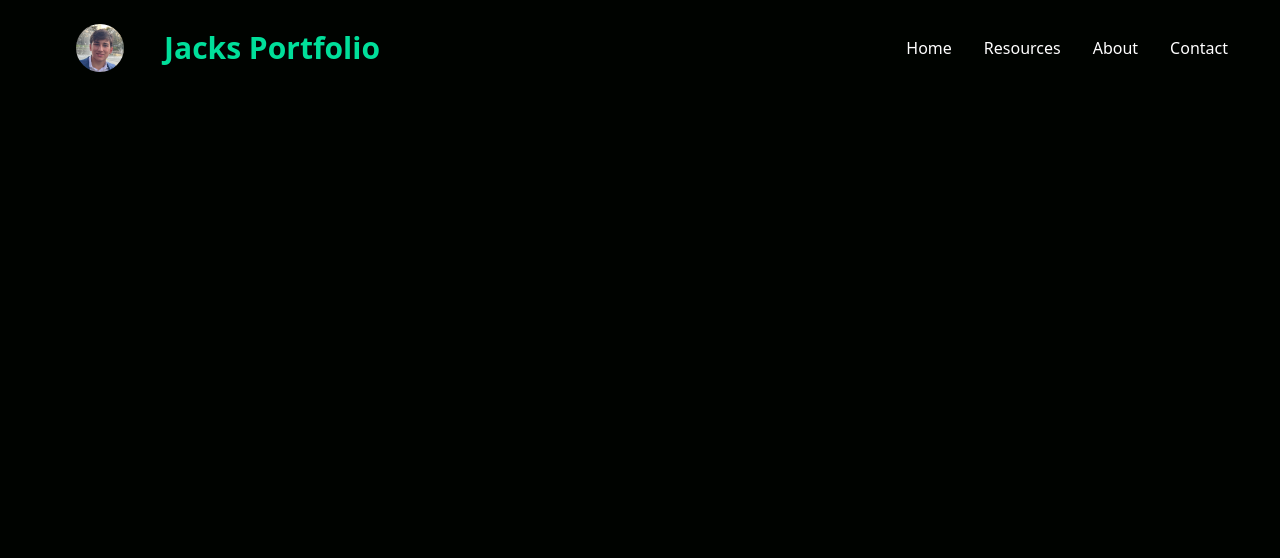
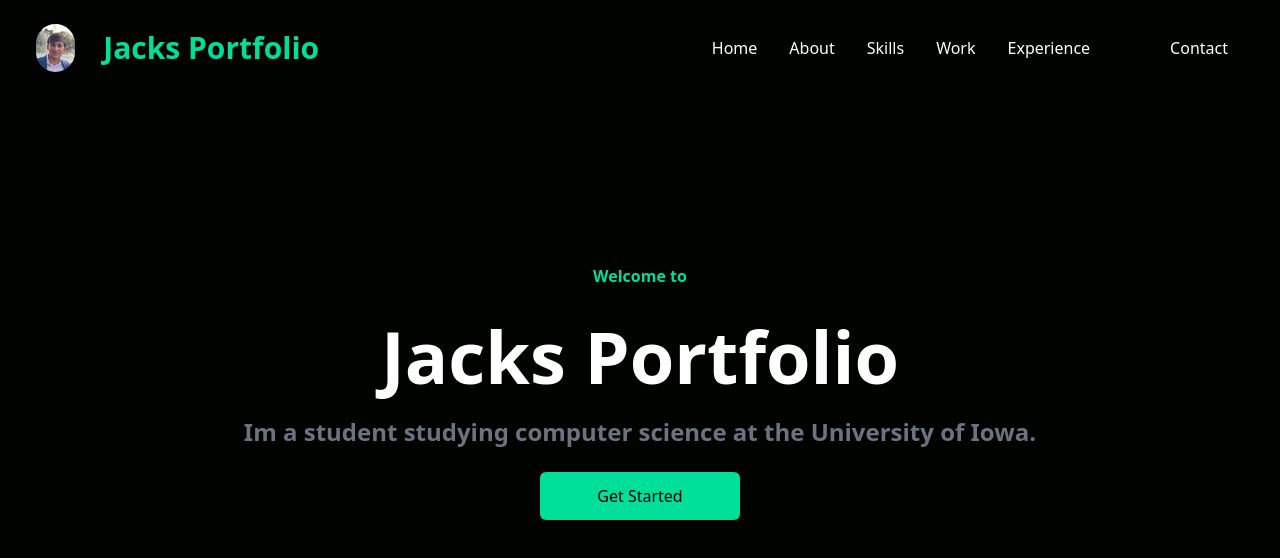
Before and after one commit to jiannotti66/jacks-portfolio-react, a React (Create React App) app: page / in a window 1280 px wide. Shown: the top 558 px of the page. Built offline with nearby package versions, Linux system fonts and the light colour scheme.

Commit message:
made changes to navbar, added hero component. Big changes

```diff
--- a/package.json
+++ b/package.json
@@ -8,7 +8,9 @@
     "@testing-library/user-event": "^13.5.0",
     "react": "^18.2.0",
     "react-dom": "^18.2.0",
+    "react-icons": "^5.0.1",
     "react-scripts": "5.0.1",
+    "react-typed": "^2.0.12",
     "web-vitals": "^2.1.4"
   },
   "scripts": {
--- a/src/App.js
+++ b/src/App.js
@@ -1,14 +1,12 @@
-// App.js
-import React from "react";
-import NavBar from "./components/NavBar";
-import "./index.css"; // Your custom CSS
-import "tailwindcss/tailwind.css"; // Import compiled Tailwind CSS
-import Hero from "./components/Hero";
+import React from 'react';
+import Hero from './components/Hero.jsx';
+import Navbar from './components/NavBar.jsx';
+
 
 function App() {
   return (
     <div>
-      <NavBar />
+      <Navbar />
       <Hero />
     </div>
   );
--- a/src/components/Hero.jsx
+++ b/src/components/Hero.jsx
@@ -1,13 +1,21 @@
-import React from 'react'
+import React from 'react';
+import { Typed } from 'react-typed'; // Correct import
 
 const Hero = () => {
   return (
     <div className='text-white'>
-        <div className='max-w-[800px] mt-[-96px] w-full h-screen mx-auto justify-center text-center flex flex-col'>
-            <p className='text-[#00df9a] font-bold p-2'>Welcome to Jacks Portfolio!</p>
-        </div>
+      <div className='max-w-[800px] mt-[-96px] w-full h-screen mx-auto text-center flex flex-col justify-center'>
+        <p className='text-[#00df9a] font-bold p-2'>
+          Welcome to
+        </p>
+        <h1 className='md:text-7xl sm:text-6xl text-4xl font-bold md:py-6'>
+          Jacks Portfolio
+        </h1>
+        <p className='md:text-2xl text-xl font-bold text-gray-500'>Im a student studying computer science at the University of Iowa.</p>
+        <button className='bg-[#00df9a] w-[200px] rounded-md font-medium my-6 mx-auto py-3 text-black'>Get Started</button>
+      </div>
     </div>
   );
-}
+};
 
-export default Hero
+export default Hero;
--- a/src/components/NavBar.jsx
+++ b/src/components/NavBar.jsx
@@ -1,19 +1,42 @@
-import React from 'react';
-import me from '../assets/me.jpg'
+import React, { useState } from 'react';
+import { AiOutlineClose, AiOutlineMenu } from 'react-icons/ai';
+import Me from '../assets/me.jpg'
 
-const NavBar = () => {
+const Navbar = () => {
+  const [nav, setNav] = useState(false);
+
+  const handleNav = () => {
+    setNav(!nav);
+  };
+
   return (
     <div className='flex justify-between items-center h-24 max-w-[1240px] mx-auto px-4 text-white'>
-      <img src={me} className='rounded-full h-20 w-20 object-cover m-10 max-h-12'></img>
+      <img src={Me} className='rounded-full h-12 w-20 object-cover mr-7'></img>
+
       <h1 className='w-full text-3xl font-bold text-[#00df9a]'>Jacks Portfolio</h1>
-      <ul className='flex'>
-        <ul className='p-4'>Home</ul>
-        <ul className='p-4'>Resources</ul>
-        <ul className='p-4'>About</ul>
-        <ul className='p-4'>Contact</ul>
+      <ul className='hidden md:flex'>
+      <li className='p-4 hover:border-b-2'>Home</li>
+      <li className='p-4 hover:border-b-2'>About</li>
+      <li className='p-4 hover:border-b-2'>Skills</li>
+      <li className='p-4 hover:border-b-2'>Work</li>
+      <li className='p-4 hover:border-b-2'>Experience</li>
+      <li className='p-4 ml-12 hover:border-b-2'>Contact</li>
+      </ul>
+      <div onClick={handleNav} className='block md:hidden'>
+          {nav ? <AiOutlineClose size={20}/> : <AiOutlineMenu size={20} />}
+      </div>
+      <ul className={nav ? 'fixed left-0 top-0 w-[60%] h-full border-r border-r-gray-900 bg-[#000300] ease-in-out duration-500' : 'ease-in-out duration-500 fixed left-[-100%]'}>
+        <h1 className='w-full text-3xl font-bold text-[#00df9a] m-4'>Jacks Portfolio</h1>
+          <li className='p-4 border-b border-gray-600'>Home</li>
+          <li className='p-4 border-b border-gray-600'>About</li>
+          <li className='p-4 border-b border-gray-600'>Skills</li>
+          <li className='p-4 border-b border-gray-600'>Work</li>
+          <li className='p-4 border-b border-gray-600'>Experience</li>
+          <li className='p-4 border-b border-gray-600'>Contact</li>
+          <li className='p-4'>Contact</li>
       </ul>
     </div>
   );
-}
+};
 
-export default NavBar;
+export default Navbar;
--- a/src/index.css
+++ b/src/index.css
@@ -2,6 +2,6 @@
 @tailwind components;
 @tailwind utilities;
 
-body{
-    background-color: #000300;
+body {
+  background-color: #000300;
 }
--- a/src/index.js
+++ b/src/index.js
@@ -1,11 +1,11 @@
 import React from 'react';
-import ReactDOM from 'react-dom';
+import ReactDOM from 'react-dom/client';
 import './index.css';
-import NavBar from './components/NavBar';
+import App from './App';
 
-ReactDOM.render(
-  <React.StrictMode >
-    <NavBar/>
-  </React.StrictMode>,
-  document.getElementById('root')
+const root = ReactDOM.createRoot(document.getElementById('root'));
+root.render(
+  <React.StrictMode>
+    <App />
+  </React.StrictMode>
 );
```
Also changed, not shown: 1 other file (tests, documents, lock files or other folders).
